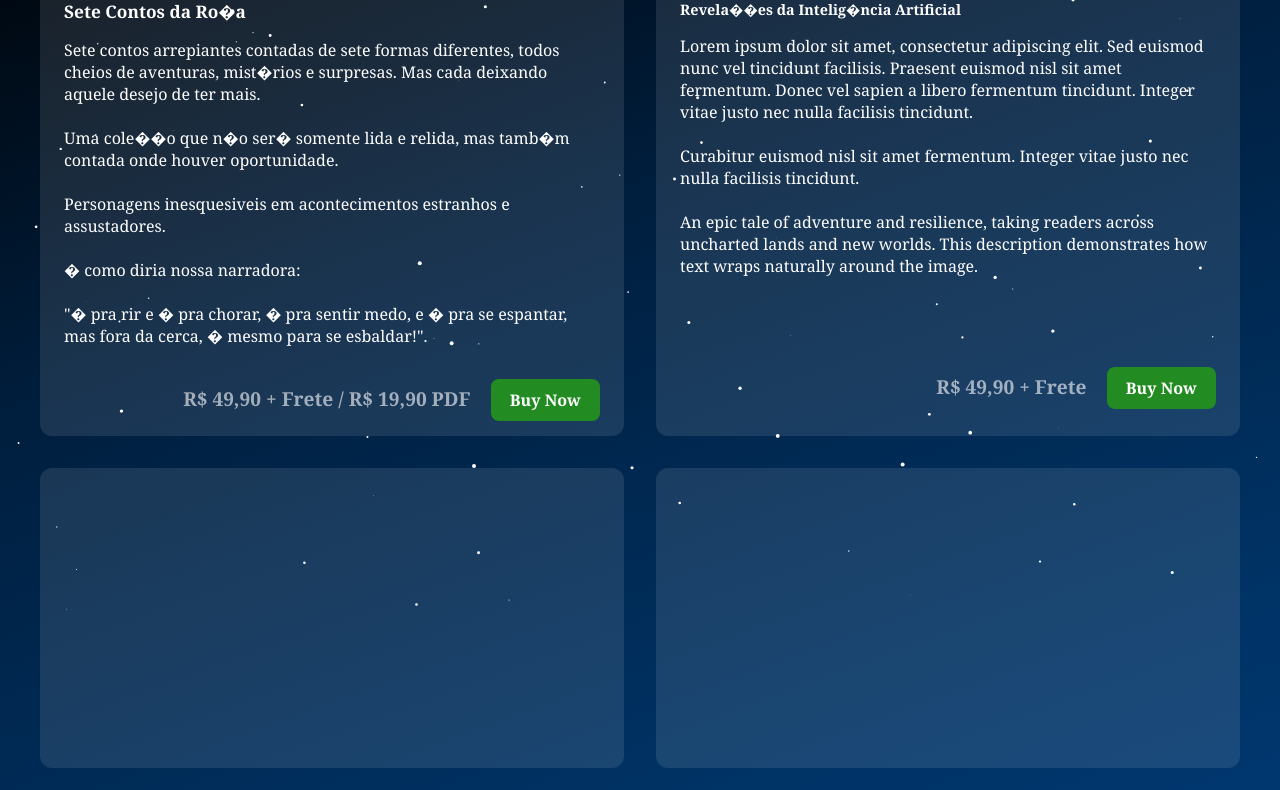
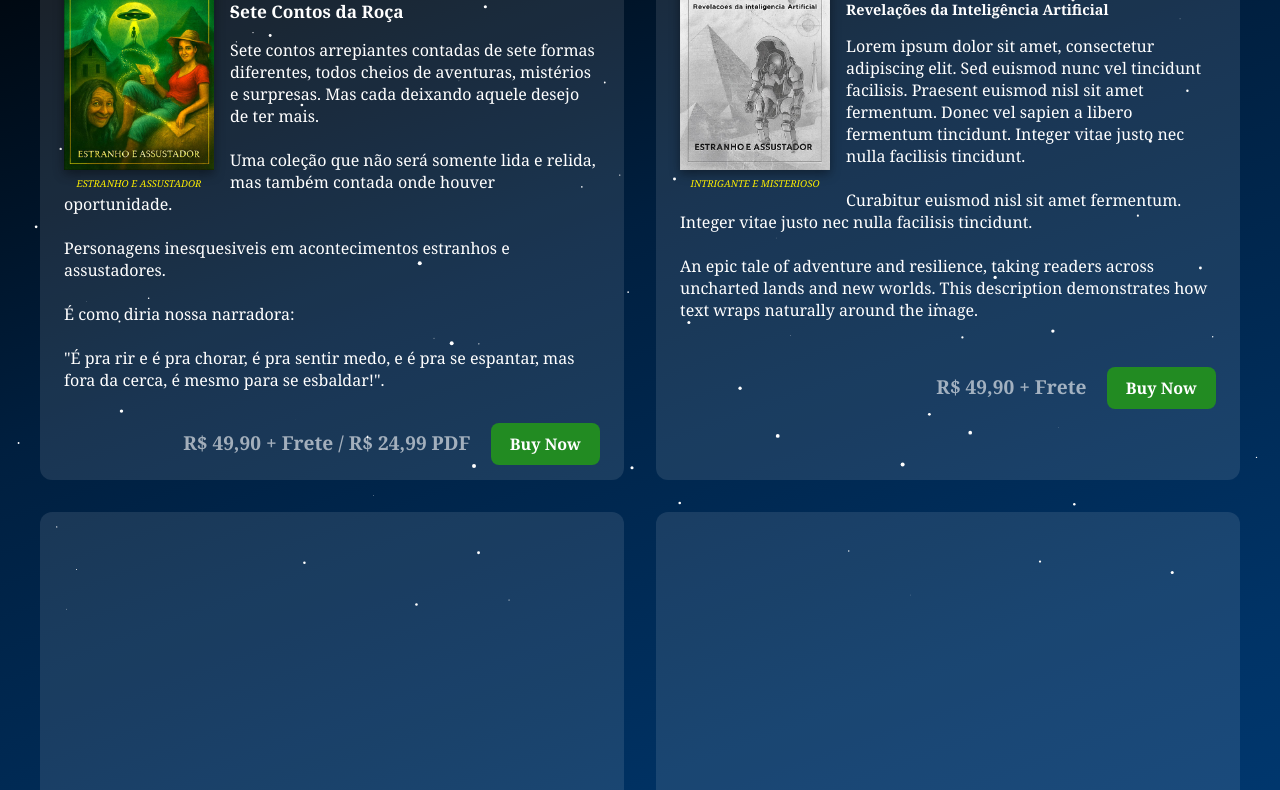
Before and after one commit to acspacca/foradacerca, a plain HTML site: page index.html in a window 1280 px wide. Shown: the part 179-969 px from the top of the page. Drawn offline with Linux system fonts and the light colour scheme.

Commit message:
Testing Changes

```diff
--- a/index.html
+++ b/index.html
@@ -20,27 +20,27 @@
         <section class="item-section">
             <div class="item-cover">
                 <figure>
-                    <!-- <img src="images/foradacerca.jpg" alt="FORA DA CERCA"> -->
+                    <img src="images/foradacerca.jpg" alt="FORA DA CERCA">
                     <figcaption class="image-credit">ESTRANHO E ASSUSTADOR</figcaption>
                 </figure>
             </div>
             <div class="item-content">
                 <h2>FORA <small>DA</small> CERCA</h2>
-                <h3><big>Sete Contos da Ro�a</big></h3>
+                <h3><big>Sete Contos da Roça</big></h3>
                 <p class="fixedBox">
-                    Sete contos arrepiantes contadas de sete formas diferentes, todos cheios de aventuras, mist�rios e surpresas.
+                    Sete contos arrepiantes contadas de sete formas diferentes, todos cheios de aventuras, mistérios e surpresas.
                     Mas cada deixando aquele desejo de ter mais. <br />
                     <br />
-                    Uma cole��o que n�o ser� somente lida e relida, mas tamb�m contada onde houver oportunidade. <br />
+                    Uma coleção que não será somente lida e relida, mas também contada onde houver oportunidade. <br />
                     <br />
                     Personagens inesquesiveis em acontecimentos estranhos e assustadores. <br />
                     <br />
-                    � como diria nossa narradora: <br />
+                    É como diria nossa narradora: <br />
                     <br />
-                    "� pra rir e � pra chorar, � pra sentir medo, e � pra se espantar, mas fora da cerca, � mesmo para se esbaldar!".
+                    "É pra rir e é pra chorar, é pra sentir medo, e é pra se espantar, mas fora da cerca, é mesmo para se esbaldar!".
                 </p><br />
                 <div class="purchase-row">
-                    <span class="price-tag">R$ 49,90 + Frete / R$ 19,90 PDF</span>
+                    <span class="price-tag">R$ 49,90 + Frete / R$ 24,99 PDF</span>
                     <a href="#buy1" class="cta-button">Buy Now</a>
                 </div>
             </div>
@@ -50,13 +50,13 @@
         <section class="item-section">
             <div class="item-cover">
                 <figure>
-                    <!-- <img src="images/ofuturomudou.jpg" alt="O FUTURO MUDOU"> -->
+                    <img src="images/ofuturomudou.jpg" alt="O FUTURO MUDOU">
                     <figcaption class="image-credit">INTRIGANTE E MISTERIOSO</figcaption>
                 </figure>
             </div>
             <div class="item-content">
                 <h2><small>xxx</small></h2>
-                <h3>Revela��es da Intelig�ncia Artificial</h3>
+                <h3>Revelações da Inteligência Artificial</h3>
                 <p class="fixedBox">
                     Lorem ipsum dolor sit amet, consectetur adipiscing elit. Sed euismod nunc vel tincidunt
                     facilisis. Praesent euismod nisl sit amet fermentum. Donec vel sapien a libero fermentum
```
